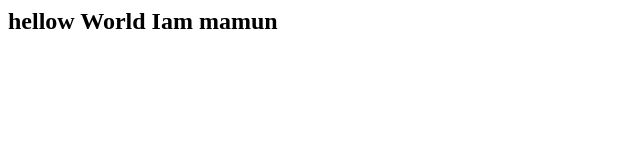
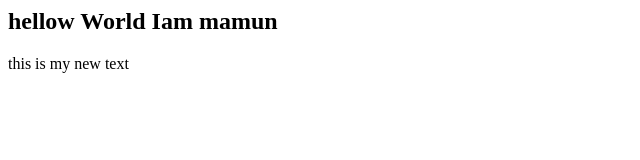
Before and after one commit to mamusmuqtadir/Newtest, a plain HTML site: page index.html in a window 1280 px wide. Shown: the whole page, without its empty margins (0-640 px from the left). Drawn offline with Linux system fonts and the light colour scheme.

Commit message:
Update index.html

```diff
--- a/index.html
+++ b/index.html
@@ -1,2 +1,3 @@
 
 <h2>hellow World Iam mamun</h2>
+<p> this is my new text </p>
```
